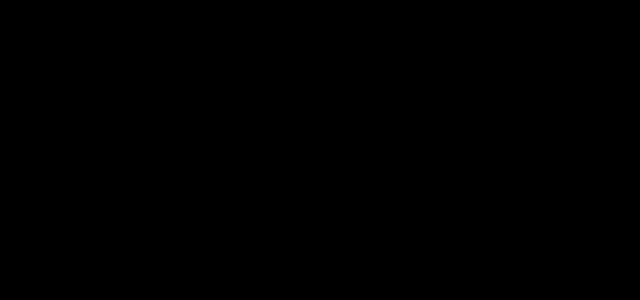
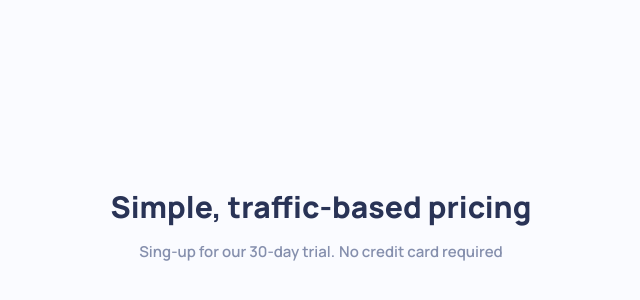
Before and after one commit to byKriz/interactive-pricing-component, a React (Vite) app: page / in a window 1280 px wide. Shown: the part 174-474 px from the top of the page, without its empty margins (319-959 px from the left). Built offline with nearby package versions, Linux system fonts and the light colour scheme.

Commit message:
agregando el header

```diff
--- a/src/App.jsx
+++ b/src/App.jsx
@@ -1,7 +1,9 @@
+import { Header } from "./components/Header";
+
 function App() {
   return (
-    <div className="App">
-      <h1 className="text-3xl font-bold underline">Hello world!</h1>
+    <div className=" bg-main grid h-screen w-full place-content-center px-2 sm:px-0">
+      <Header />
     </div>
   );
 }
--- a/src/components/Header.jsx
+++ b/src/components/Header.jsx
@@ -1,7 +1,13 @@
-import React from 'react'
+import React from "react";
 
 export const Header = () => {
   return (
-    <div>Header</div>
-  )
-}
+    <header className=" flex flex-col justify-center items-center gap-4 max-w-2xl">
+      <h1 className="text-3xl font-extrabold text-center text-cta">Simple, traffic-based pricing</h1>
+      <div className="text-txt-color flex flex-col justify-center items-center font-semibold gap-1 sm:flex-row ">
+        <span>Sing-up for our 30-day trial.</span>
+        <span>No credit card required</span>
+      </div>
+    </header>
+  );
+};
```
